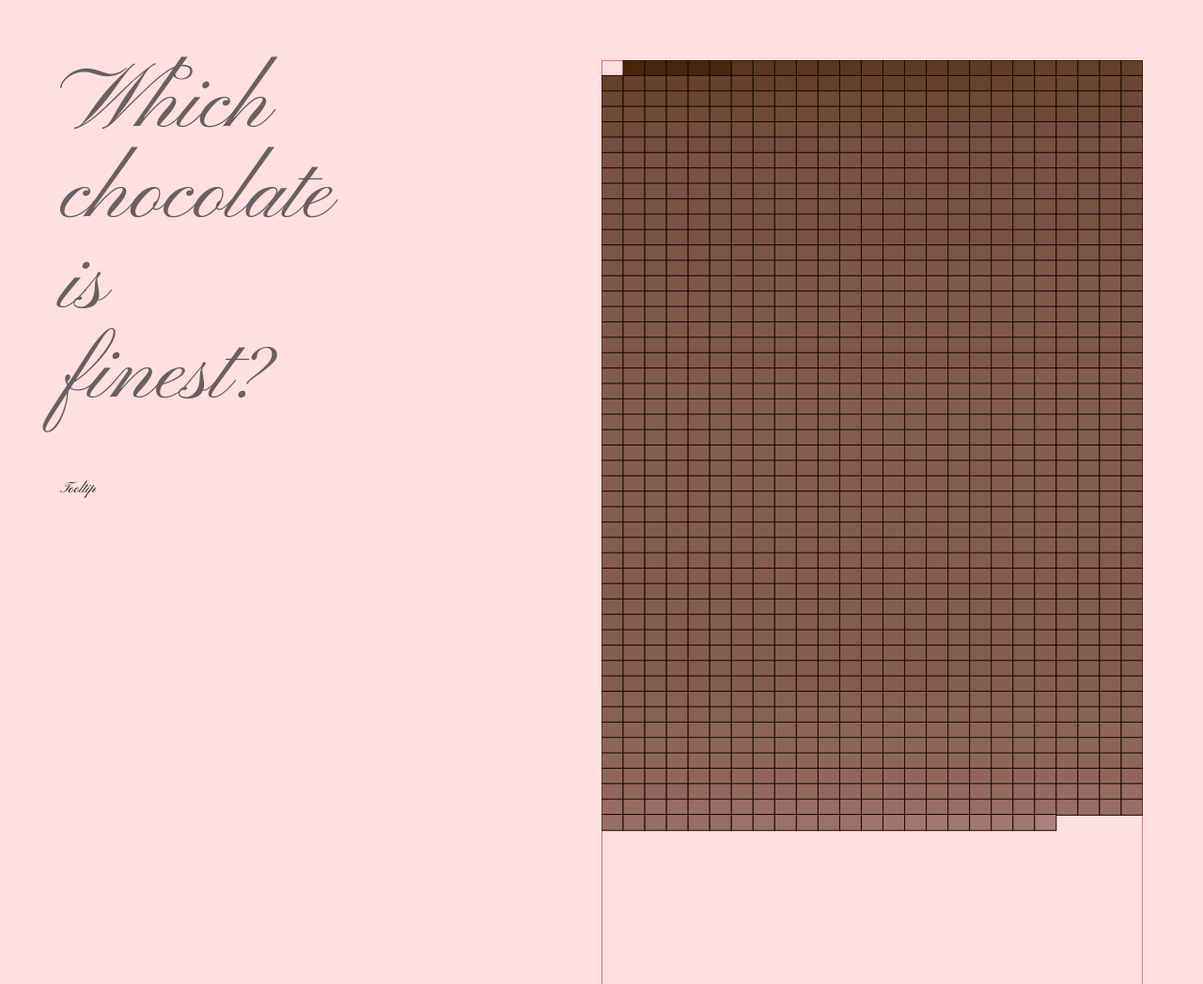
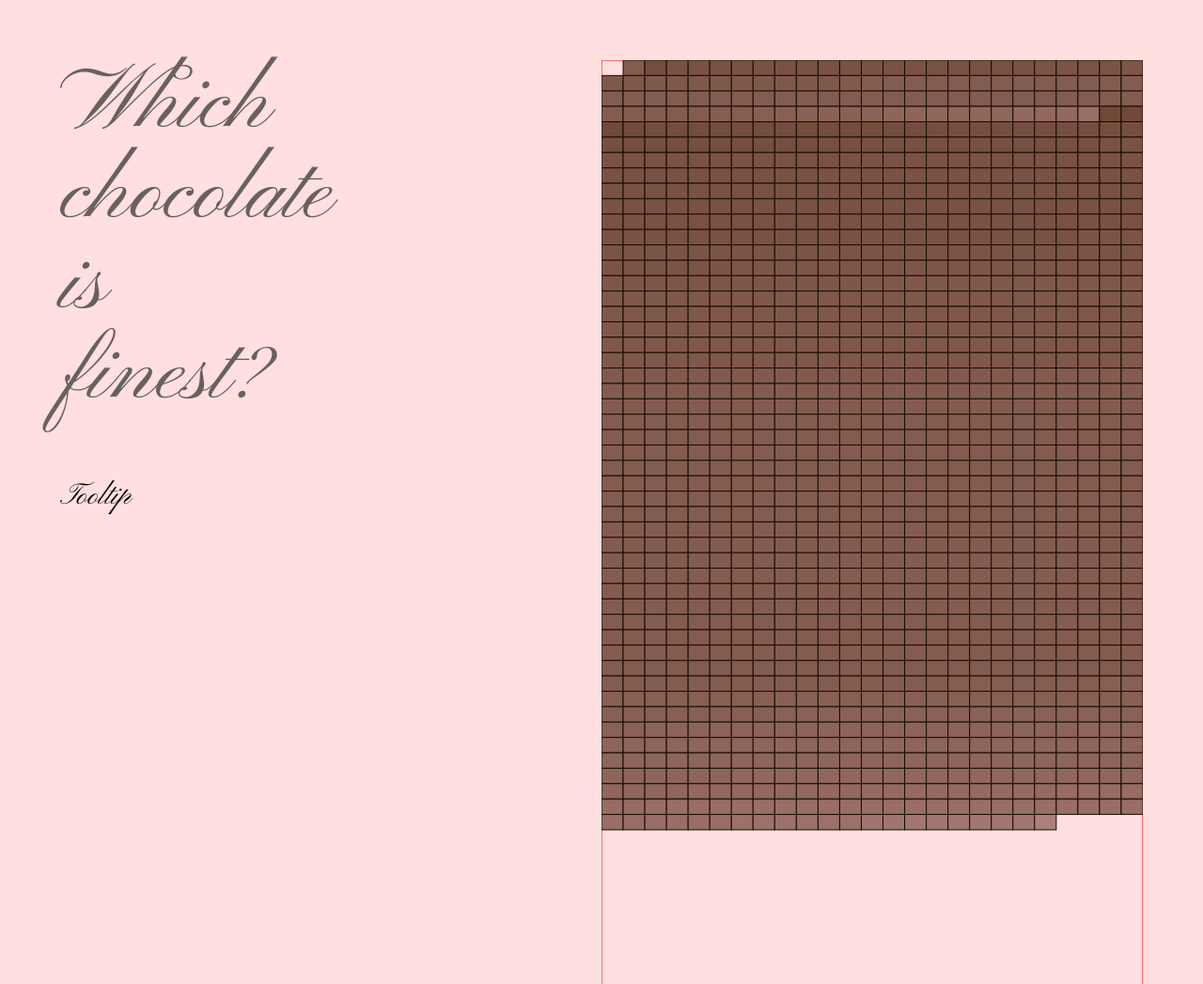
Before and after one commit to NohaKareem/Chocolate-ratings, a website: page index.html in a window 1280 px wide. Shown: the top 1047 px of the page at 94% size. Drawn offline with nearby package versions, Linux system fonts and the light colour scheme.

Commit message:
Style updates

```diff
--- a/css/main.scss
+++ b/css/main.scss
@@ -13,22 +13,27 @@ body {
     justify-content: space-between;
     margin: 5%;
 
+    .leftPanel { position: sticky; }
+
     h1 {
         font-size: 6rem;
         max-width: 20%;
         color: #696060;
+        position: fixed;
     }
 }
 
 .bold { font-weight: bold; }
 
+
 .tooltip {
-    margin-top: 5%;
+    margin-top: 35%;
+    font-size: 2rem;
     position: absolute;
     z-index: 3;
     height: 40%;
     width: 35%;//43~
-    // background-color: red;
+    position: fixed;
 }
 
 .mouseTooltip {
--- a/js/main.js
+++ b/js/main.js
@@ -1,11 +1,11 @@
 const VIS_HT = window.innerHeight * .7, VIS_WID = window.innerWidth * .45; //~
 const MAX_BOXES_PER_ROW = 25, MARGIN = 2.5;
-let currRow = 1, box_ht;
+let box_ht, prevRows = 0;
 
 var dataset = d3.csv('flavors_of_cacao.csv').get((dataset) => {
 	console.log(dataset.length)
 
-	box_ht = VIS_HT / (dataset.length / MAX_BOXES_PER_ROW); //~
+	box_ht = (VIS_HT / (dataset.length / MAX_BOXES_PER_ROW)) * 2.1; //~2.1
 
 	// data cleaning
 	let removePercent = str => { return parseFloat(str.slice(0, -1)); }
@@ -84,6 +84,8 @@ var dataset = d3.csv('flavors_of_cacao.csv').get((dataset) => {
 			return (choc.Rating >= rating && choc.Rating < rating + 1);
 		}).sort(sortChocByCocoa);
 
+		console.log('prevRows', prevRows)
+
 		svg.selectAll('rect')
 		.data(ratingDataseet)
 		.enter()
@@ -93,10 +95,10 @@ var dataset = d3.csv('flavors_of_cacao.csv').get((dataset) => {
 		.attr('stroke', '#180c01')//3f2000~
 		.attr('stroke-width', '1')
 
-		.attr('y', (d, i) => { return parseInt(i / MAX_BOXES_PER_ROW) * box_ht * 2.1 })
+		.attr('y', (d, i) => { return (parseInt(i / MAX_BOXES_PER_ROW) * box_ht)  }) //+ (prevRows * box_ht)
 		.attr('x', (d, i) => { return ((i % MAX_BOXES_PER_ROW) * currWid); })
 		.attr('width', currWid)
-		.attr('height', box_ht * 2.2)
+		.attr('height', box_ht)
 		.attr('fill', (d) => { return cocoaColorScale(removePercent(d['Cocoa Percent'])); })
 
 		// mouse tooltip
@@ -118,13 +120,17 @@ var dataset = d3.csv('flavors_of_cacao.csv').get((dataset) => {
 				.style('left', `${ d3.event.pageX }px`)
 				.style('top', `${ d3.event.pageY }px`);
 
+
 			// sideToolTip.html(`Cocoa:  + ${ d['Cocoa Percent'] }`)
 			// 	.style('left', `${ d3.event.pageX }px`)
 			// 	.style('top', `${ d3.event.pageY }px`);
 		});
+		prevRows = ratingDataseet.length;
+	}
 
+	for(let i = 5; i > 0; i--) {
+		dispChocRatingBar(i);
 	}
-	dispChocRatingBar(3);
 
 	// dispChocRatingBar(fiveStar);
 	// for(let i = 0; i < 5; i++) {
```
Also changed, not shown: css/main.css, 1 other file.
